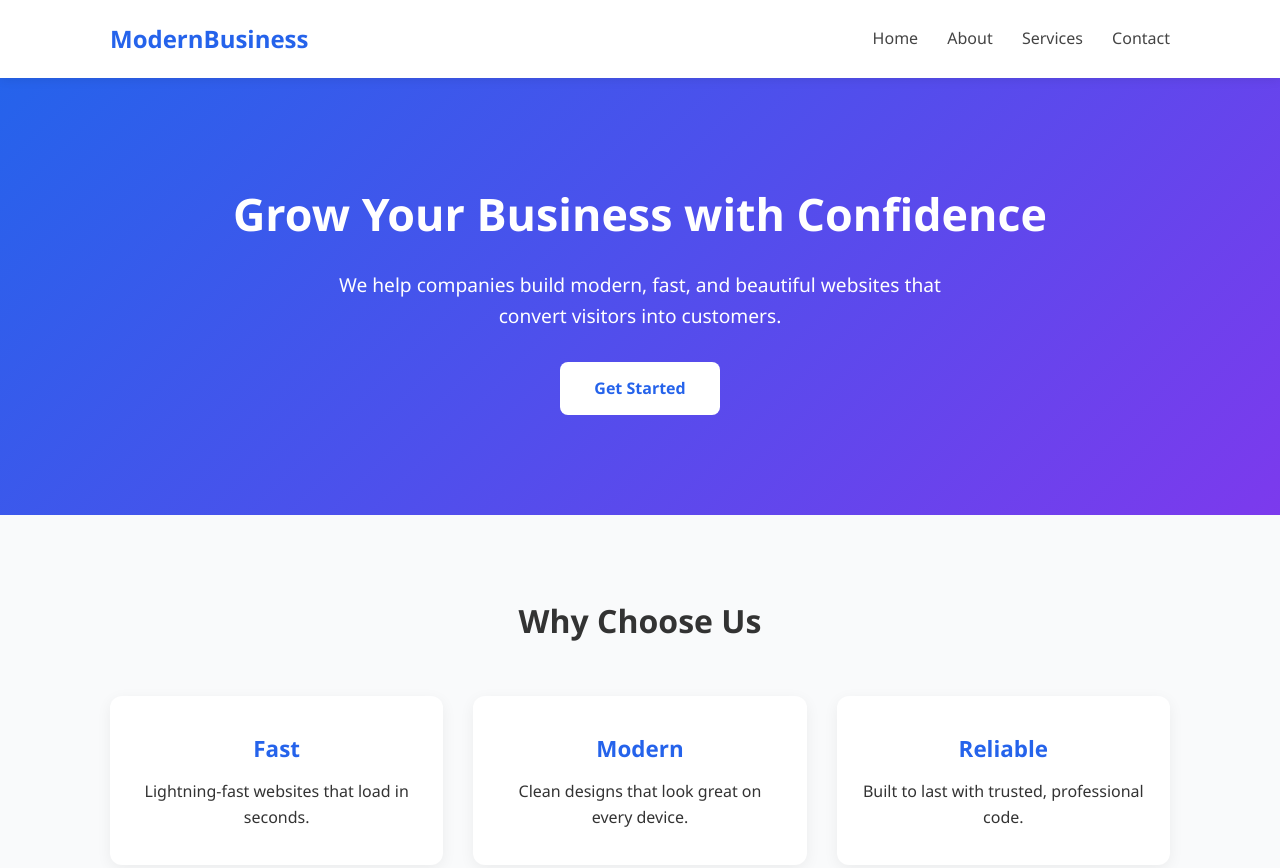
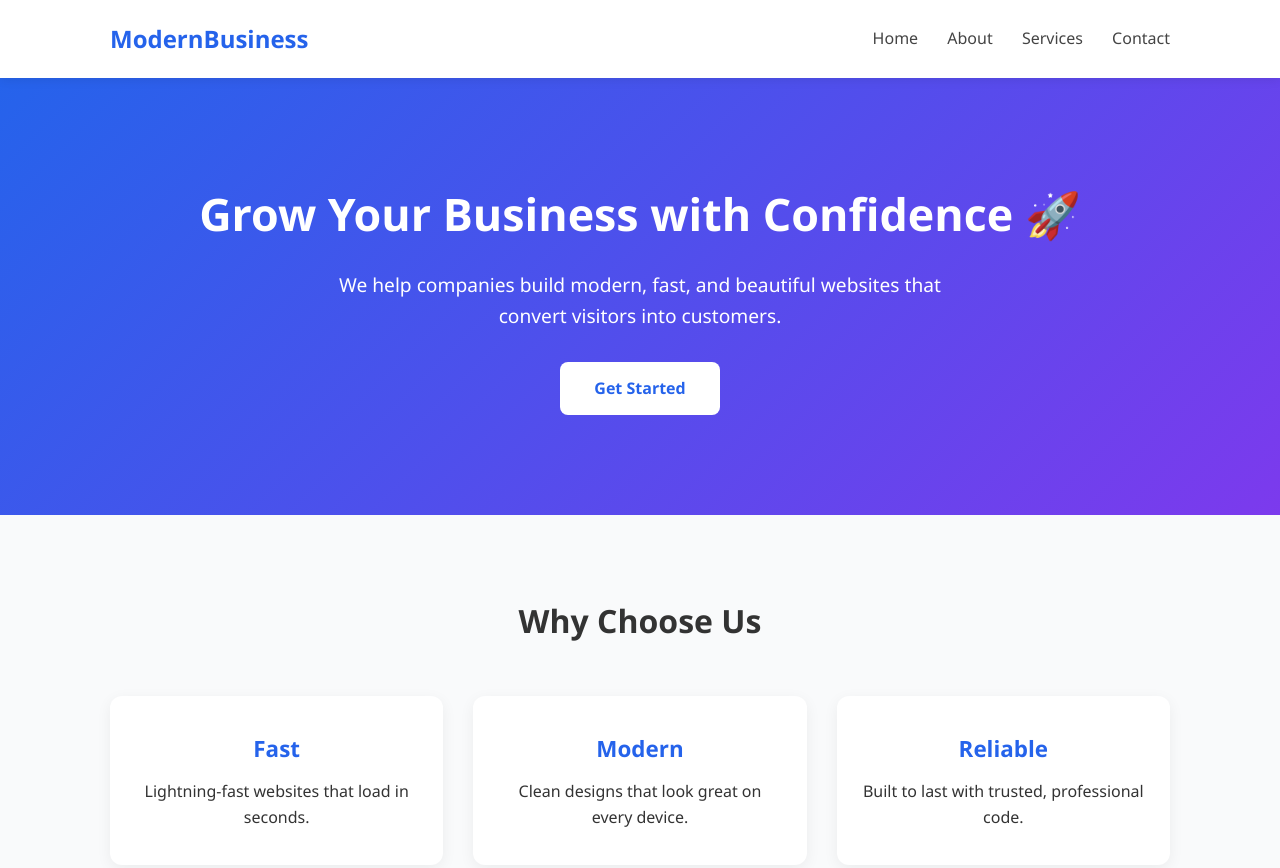
Before and after one commit to Remons09/modern-business, a plain HTML site: page index.html in a window 1280 px wide. Shown: the top 868 px of the page. Drawn offline with Linux system fonts and the light colour scheme.

Commit message:
Add rocket emoji to hero heading

```diff
--- a/index.html
+++ b/index.html
@@ -24,7 +24,7 @@
     <!-- HERO SECTION -->
     <section class="hero">
         <div class="container">
-            <h1>Grow Your Business with Confidence</h1>
+            <h1>Grow Your Business with Confidence 🚀</h1>
             <p>We help companies build modern, fast, and beautiful websites that convert visitors into customers.</p>
             <a href="contact.html" class="btn">Get Started</a>
         </div>
```
